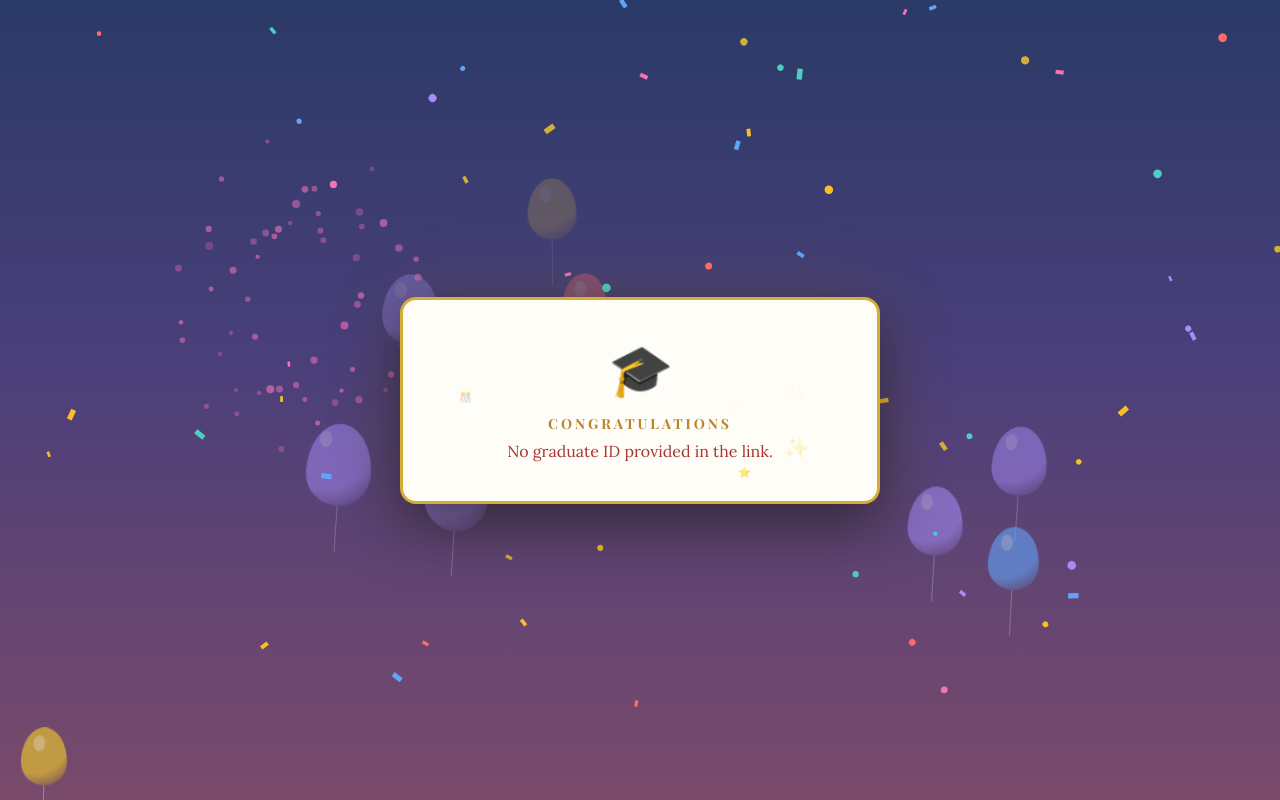
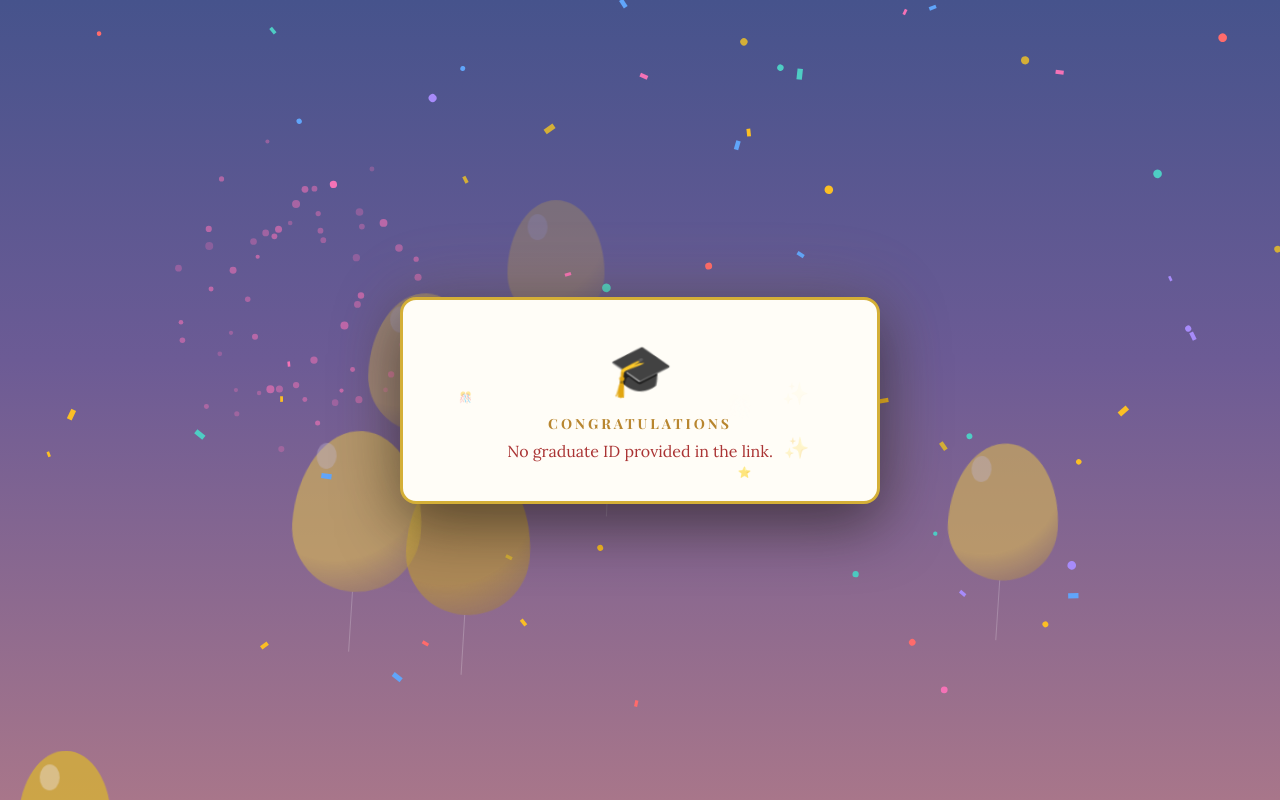
Before and after one commit to ravie915/ChurchGradMessages, a plain HTML site: page index.html in a window 1280 px wide. Drawn offline with nearby package versions, Linux system fonts and the light colour scheme.

Commit message:
Update balloon styles and colors in index.html

```diff
--- a/index.html
+++ b/index.html
@@ -29,7 +29,7 @@
     align-items: center;
     justify-content: center;
     font-family: var(--font-body);
-    background: linear-gradient(180deg, #2b3a67 0%, #4a3f7a 45%, #7a4a6b 100%);
+    background: linear-gradient(180deg, #46538c 0%, #6c5b95 45%, #a8768a 100%);
     padding: 20px;
     position: relative;
   }
@@ -47,9 +47,9 @@
 
   .balloon {
     position: absolute;
-    bottom: -160px;
-    width: 50px;
-    height: 62px;
+    bottom: -220px;
+    width: 90px;
+    height: 112px;
     border-radius: 50% 50% 50% 50% / 60% 60% 40% 40%;
     animation-name: floatUp;
     animation-timing-function: linear;
@@ -59,21 +59,21 @@
   .balloon::before {
     content: '';
     position: absolute;
-    top: 8px;
-    left: 12px;
-    width: 12px;
-    height: 16px;
-    background: rgba(255,255,255,0.35);
+    top: 14px;
+    left: 20px;
+    width: 20px;
+    height: 26px;
+    background: rgba(255,255,255,0.4);
     border-radius: 50%;
   }
 
   .balloon::after {
     content: '';
     position: absolute;
-    bottom: -46px;
+    bottom: -60px;
     left: 50%;
     width: 1px;
-    height: 46px;
+    height: 60px;
     background: rgba(255,255,255,0.4);
   }
 
@@ -312,21 +312,21 @@ loadMessage();
 /* ---------- Floating balloons rising from the bottom ---------- */
 (function balloons() {
   const container = document.getElementById('balloons');
-  const colors = ['#d4af37', '#ff6b6b', '#4ecdc4', '#a78bfa', '#f472b6', '#60a5fa', '#fbbf24'];
-  const count = 12;
+  const goldShades = ['#d4af37', '#f4d160', '#e8c547', '#c9a227', '#ffd700', '#e6be5a'];
+  const count = 10;
 
   for (let i = 0; i < count; i++) {
     const b = document.createElement('div');
     b.className = 'balloon';
-    const size = 40 + Math.random() * 26;
-    const color = colors[Math.floor(Math.random() * colors.length)];
-    const duration = 14 + Math.random() * 10;
+    const size = 80 + Math.random() * 50;
+    const color = goldShades[Math.floor(Math.random() * goldShades.length)];
+    const duration = 16 + Math.random() * 10;
     const delay = -Math.random() * duration;
 
-    b.style.left = (Math.random() * 92) + '%';
+    b.style.left = (Math.random() * 88) + '%';
     b.style.width = size + 'px';
     b.style.height = (size * 1.25) + 'px';
-    b.style.background = `radial-gradient(circle at 30% 25%, ${color}, ${color} 60%, rgba(0,0,0,0.15))`;
+    b.style.background = `radial-gradient(circle at 30% 25%, ${color}, ${color} 60%, rgba(120,90,10,0.4))`;
     b.style.animationDuration = duration + 's';
     b.style.animationDelay = delay + 's';
 
```
